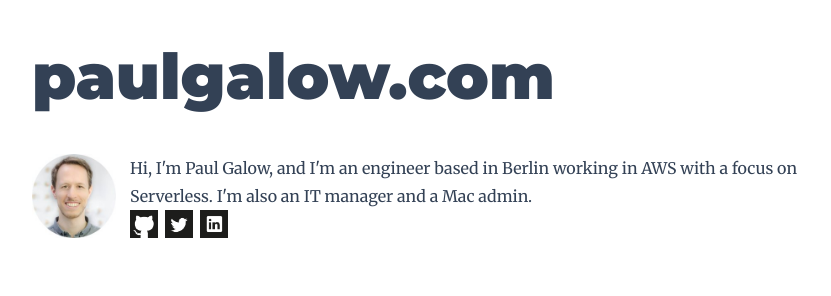
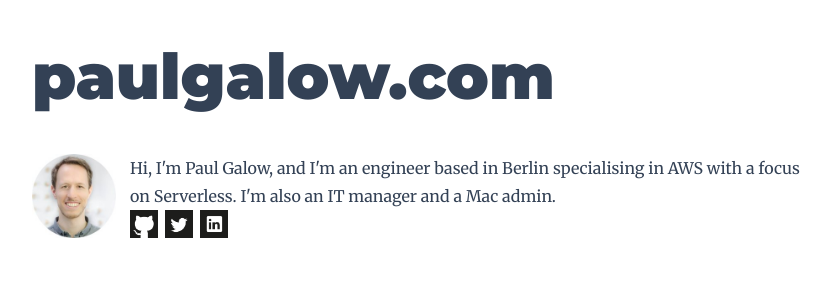
Before and after one commit to paulgalow/paulgalow.com, a Gatsby site: page / in a window 1280 px wide. Shown: the top 296 px of the page, without its empty margins (223-1054 px from the left). Built offline with nearby package versions, Linux system fonts and the light colour scheme; Gatsby itself is replaced by a stand-in of ours; some packages are replaced by stand-ins of ours.

Commit message:
Clarify bio

```diff
--- a/src/components/Bio.js
+++ b/src/components/Bio.js
@@ -34,8 +34,9 @@ class Bio extends React.Component {
           }}
         />
         <p>
-          Hi, I'm Paul Galow, and I'm an engineer based in Berlin working in AWS
-          with a focus on Serverless. I'm also an IT manager and a Mac admin.
+          Hi, I'm Paul Galow, and I'm an engineer based in Berlin specialising
+          in AWS with a focus on Serverless. I'm also an IT manager and a Mac
+          admin.
           <br />
           <a href={gitHubUrl} style={{ boxShadow: "none" }}>
             <img
```
